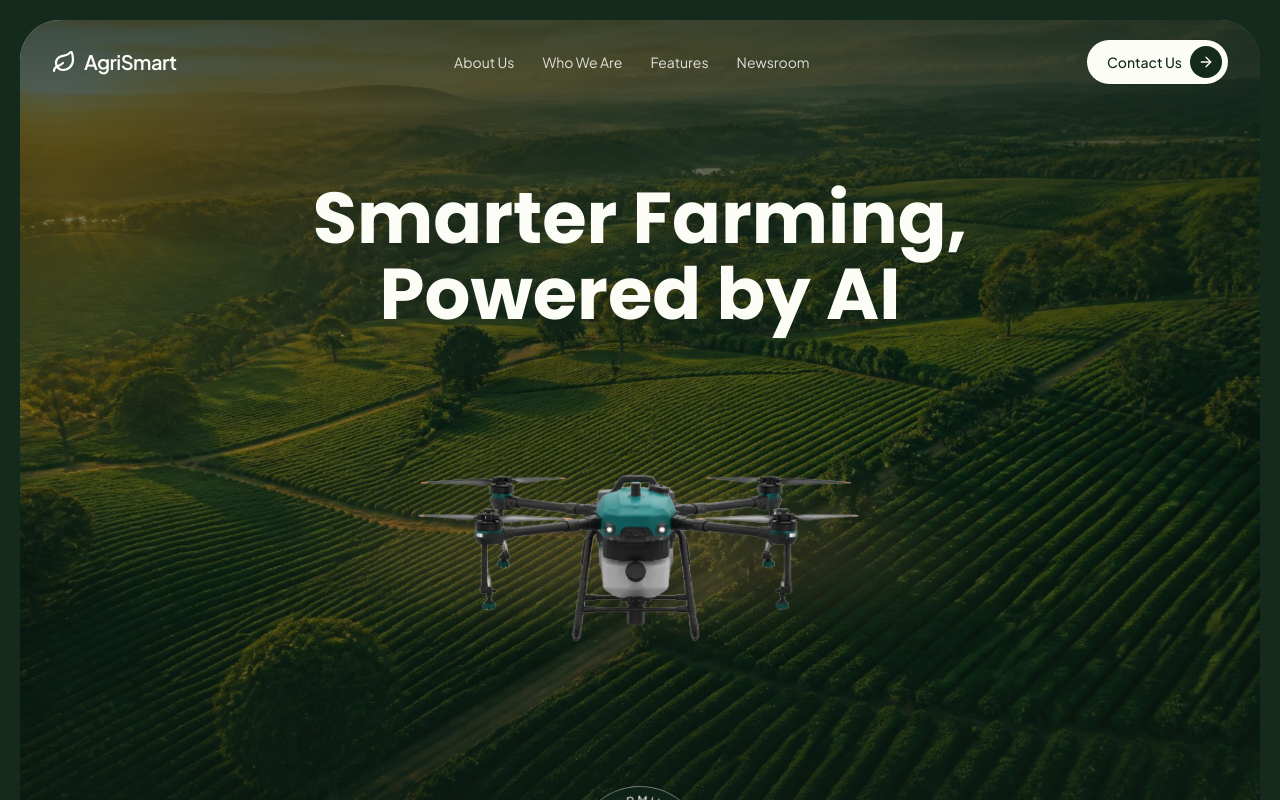
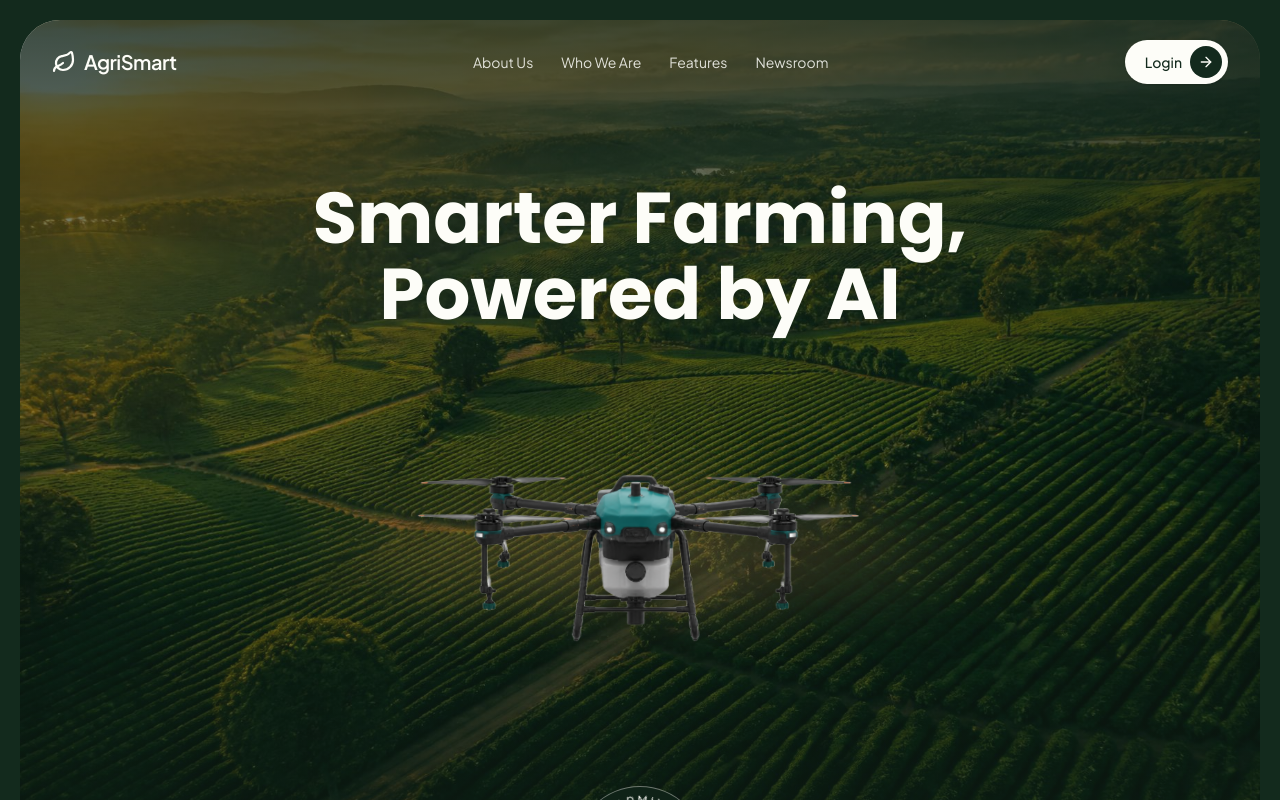
Before and after one commit to RaiyanJiyon/agri-smart-ui, a Next.js app: page / in a window 1280 px wide. Shown: the top 800 px of the page. Built offline with nearby package versions, Linux system fonts and the light colour scheme.

Commit message:
feat: update PillButton to include href for direct navigation to Login

```diff
--- a/src/features/landing/components/Hero.tsx
+++ b/src/features/landing/components/Hero.tsx
@@ -43,9 +43,12 @@ export function Hero() {
                 </a>
               ))}
             </div>
+
+            {/* FIX: Pass href directly to PillButton */}
             <div className="hidden lg:block">
-              <PillButton>Contact Us</PillButton>
+              <PillButton href="/login">Login</PillButton>
             </div>
+
             <button
               type="button"
               aria-label="Toggle menu"
@@ -67,8 +70,10 @@ export function Hero() {
                   {link.label}
                 </a>
               ))}
+
+              {/* FIX: Pass href directly to PillButton here as well */}
               <div className="pt-1">
-                <PillButton>Contact Us</PillButton>
+                <PillButton href="/login">Login</PillButton>
               </div>
             </div>
           )}
```
